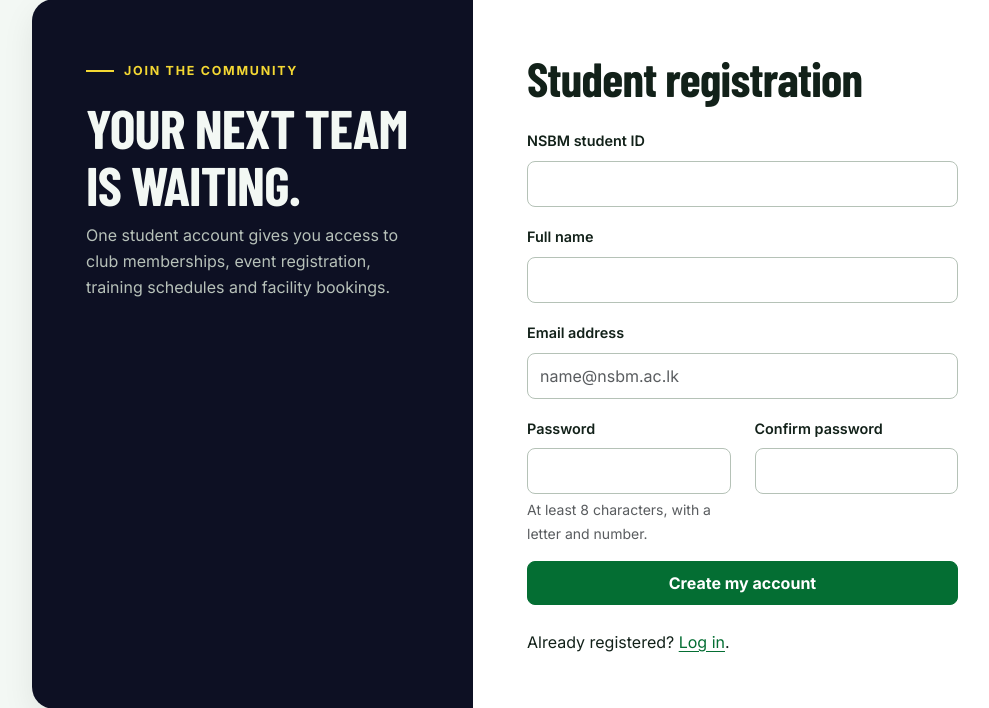
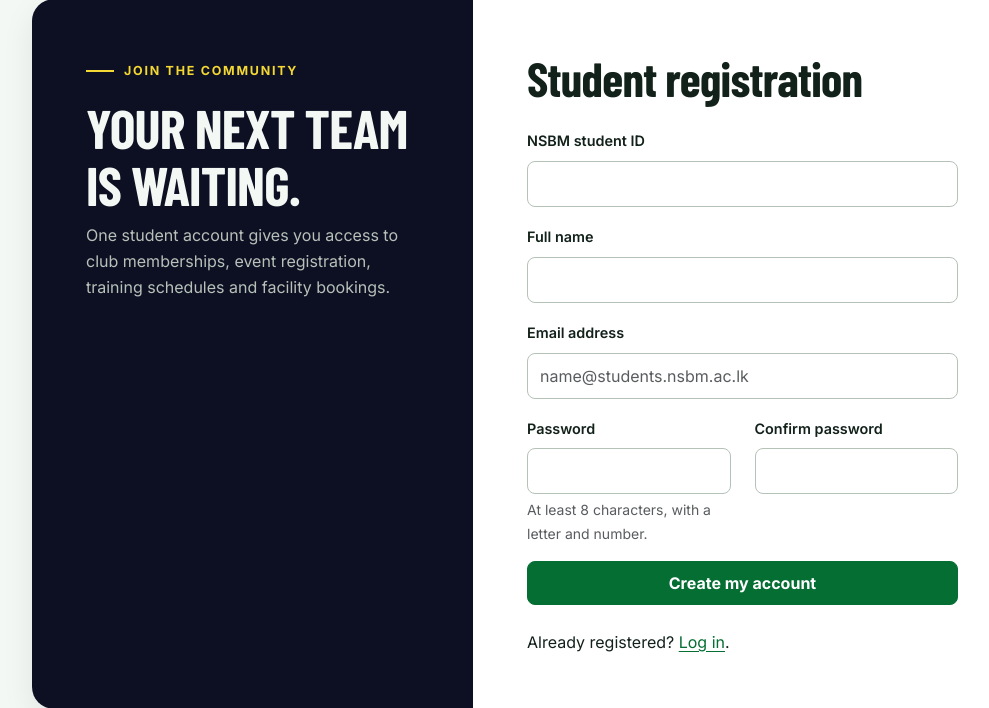
Before and after one commit to SithumChathumina/GreenArenaOrigin, a PHP site: page /register.php in a window 1280 px wide; the page is wider, and only the part inside the window is pictured. Shown: the part 144-852 px from the top of that part, without its empty margins (118-1107 px from the left). Run offline with PHP 8.4, Linux system fonts and the light colour scheme; some web fonts are replaced.

Commit message:
Update email domain validation for student registration

```diff
--- a/register.php
+++ b/register.php
@@ -15,7 +15,7 @@ $pageTitle = 'Create a student account';
 $activePage = 'login';
 $errors = [];
 // students can only register with this email domain
-$studentDomain = '@nsbm.ac.lk';
+$studentDomain = '@students.nsbm.ac.lk';
 $values = ['student_id' => '', 'full_name' => '', 'email' => ''];
 
 // this part runs when a form on the page was submitted
@@ -37,7 +37,7 @@ if ($_SERVER['REQUEST_METHOD'] === 'POST') {
         $errors[] = 'Enter a valid email address.';
     } elseif (strtolower(substr($values['email'], -strlen($studentDomain))) !== $studentDomain) {
         // students must register with their university email
-        $errors[] = 'Please use your NSBM email address (ending with ' . $studentDomain . ').';
+        $errors[] = 'Please use your NSBM student email address (ending with ' . $studentDomain . ').';
     }
     if (strlen($password) < 8 || !preg_match('/[A-Za-z]/', $password) || !preg_match('/[0-9]/', $password)) {
         $errors[] = 'Password must be at least 8 characters and include a letter and a number.';
@@ -102,8 +102,8 @@ include __DIR__ . '/includes/header.php';
                     </div>
                     <div class="mb-3">
                         <label for="email" class="form-label">Email address</label>
-                        <input type="email" class="form-control" id="email" name="email" value="<?= e($values['email']) ?>" autocomplete="email" pattern=".+@nsbm\.ac\.lk" title="Use your NSBM email (ending with @nsbm.ac.lk)" placeholder="name@nsbm.ac.lk" required>
-                        <div class="invalid-feedback">Use your NSBM email (ending with @nsbm.ac.lk).</div>
+                        <input type="email" class="form-control" id="email" name="email" value="<?= e($values['email']) ?>" autocomplete="email" pattern=".+@students\.nsbm\.ac\.lk" title="Use your NSBM student email (ending with @students.nsbm.ac.lk)" placeholder="name@students.nsbm.ac.lk" required>
+                        <div class="invalid-feedback">Use your NSBM student email (ending with @students.nsbm.ac.lk).</div>
                     </div>
                     <div class="row">
                         <div class="col-md-6 mb-3">
```
